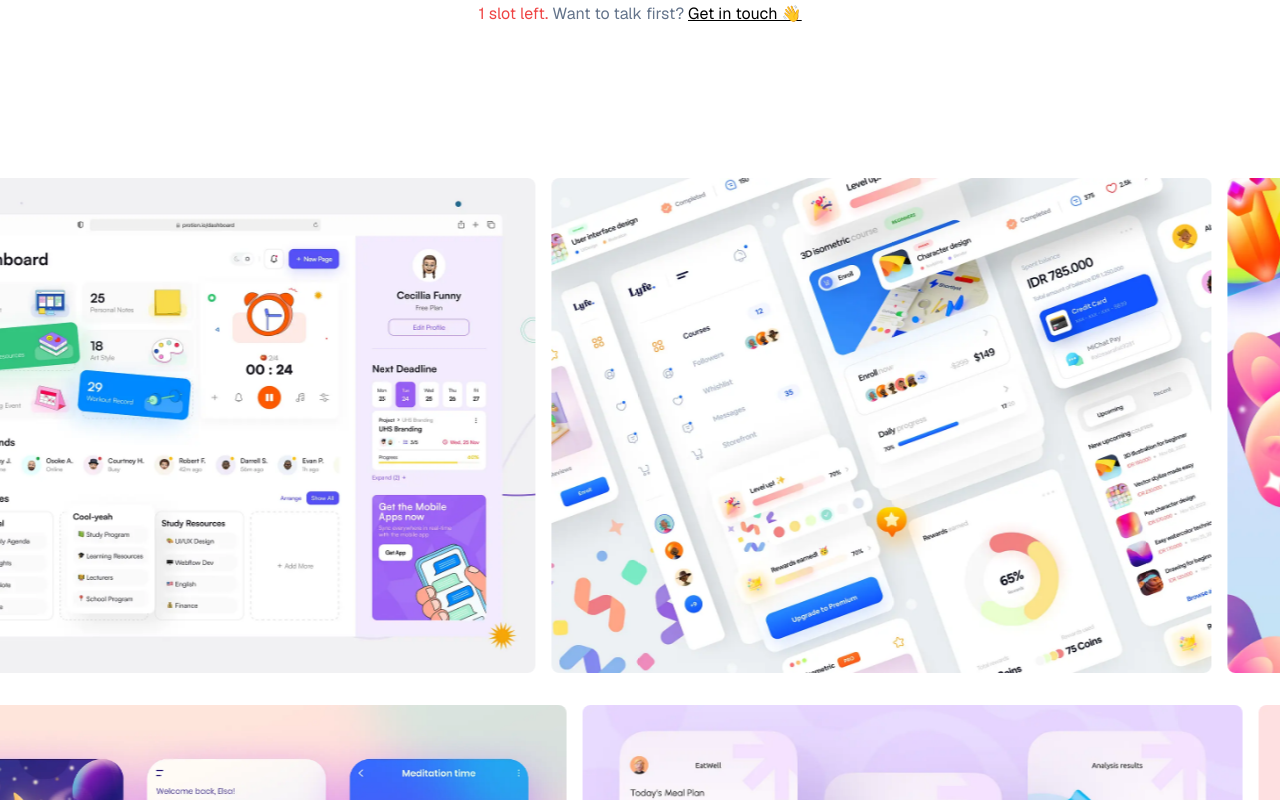
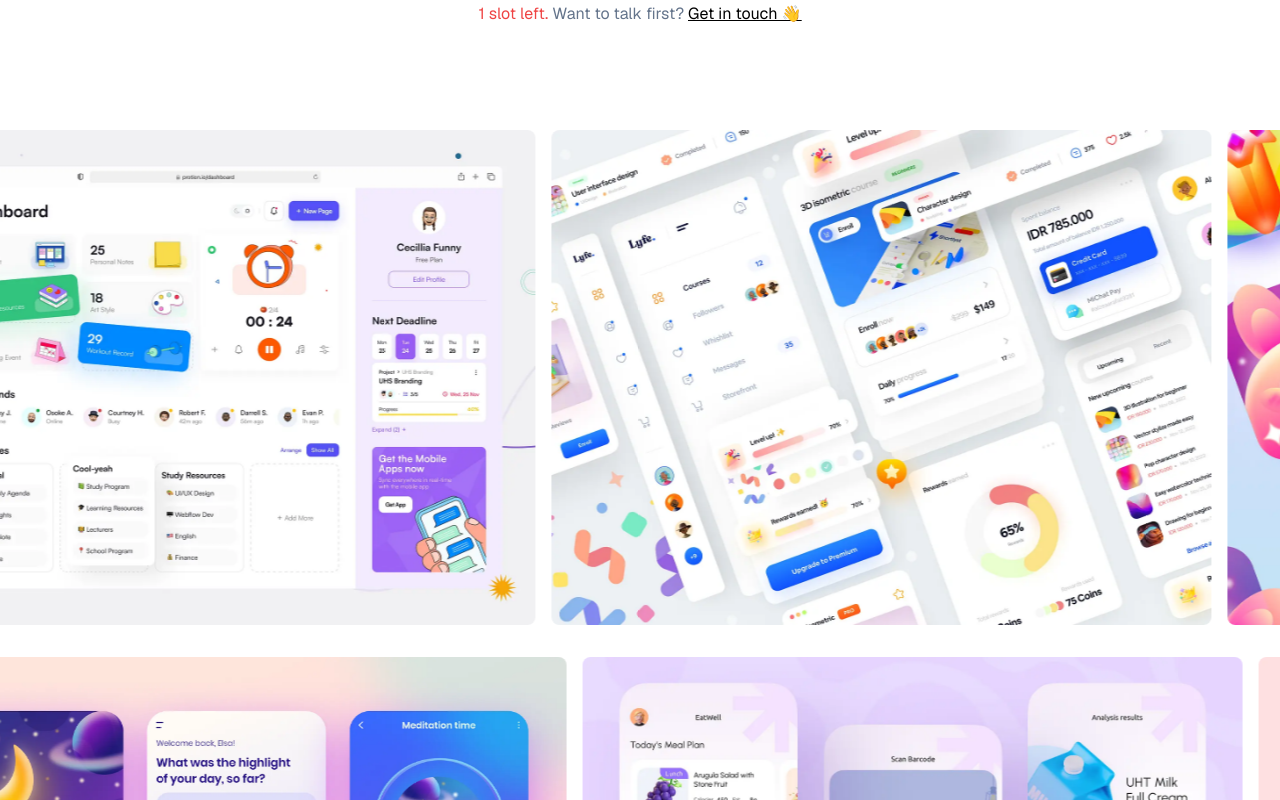
Before and after one commit to zearafat/OrenjiWebV2, a Next.js app: page / in a window 1280 px wide. Shown: the part 480-1280 px from the top of the page. Built offline with nearby package versions, Linux system fonts and the light colour scheme.

Commit message:
Fix py compHeroImages

```diff
--- a/app/components/compHeroImages.tsx
+++ b/app/components/compHeroImages.tsx
@@ -24,7 +24,7 @@ import Porto16 from '@/public/assets/images/portofolios/porto-16.webp';
 
 export default function CompHeroImages() {
     return (
-        <div className={"py-12"}>
+        <div className={"pb-12"}>
             <div className={"relative"}>
                 <div className="overflow-hidden whitespace-nowrap">
                     {/*1st Row Marquee*/}
```
